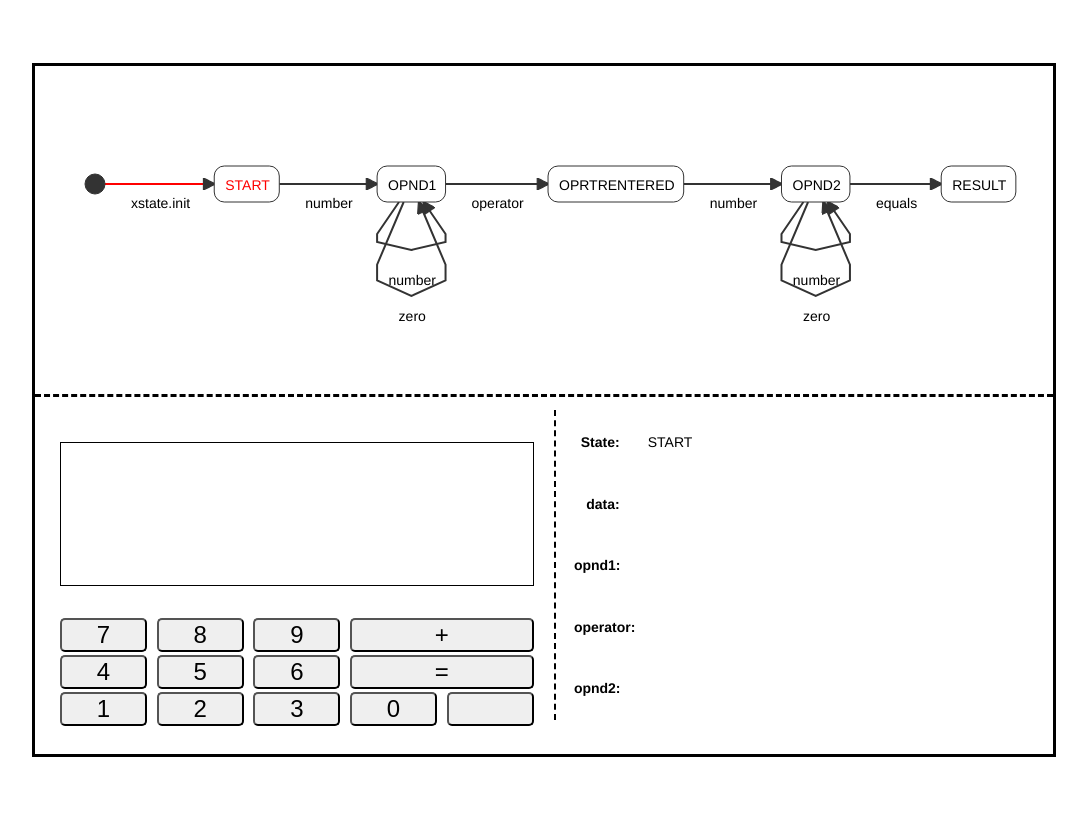
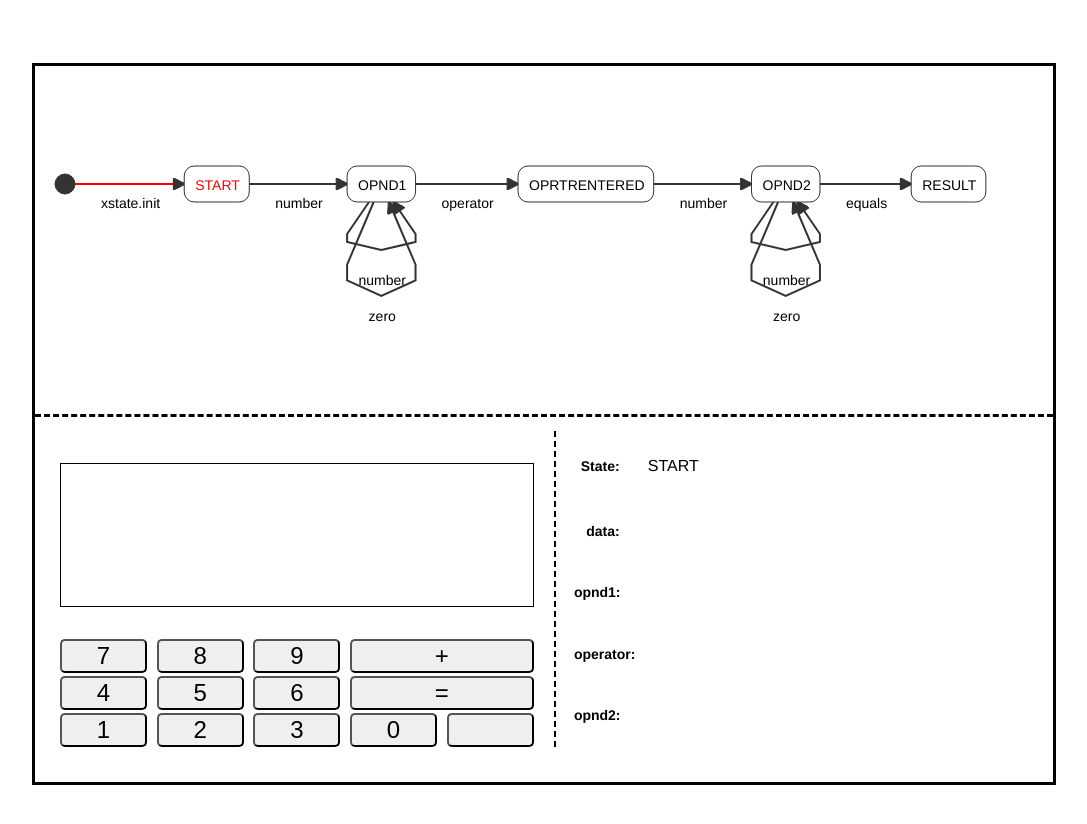
Before and after one commit to diegoperezm/simple-machine-config-xstate, a website: page examples/browser/calcAdditionZero/index.html in a window 1280 px wide. Shown: the whole page, without its empty margins (96-1183 px from the left). Drawn offline with Linux system fonts and the light colour scheme.

Commit message:
Fix style of HTML

```diff
--- a/examples/browser/calcAdditionZero/css/style.css
+++ b/examples/browser/calcAdditionZero/css/style.css
@@ -87,6 +87,7 @@ th {
 }
 
 td {
+ font-size:   1rem;
  padding-left: 8%;
  width: 80%;
 }
--- a/examples/browser/calcAdditionZero/index.html
+++ b/examples/browser/calcAdditionZero/index.html
@@ -11,7 +11,7 @@
 <body>
     <div class="container">
       <div class="content">
-           <svg width="100%"  class="graph"><g transform="translate(50,100)"/></svg>
+           <svg width="100%"  class="graph"><g transform="translate(20,100)"/></svg>
            <div class="calc">
             <p id="display" class="calc__display"></p>
             <div class="calc__keys">
@@ -256,7 +256,7 @@ context:
    render(inner, g);
 
 
-  var initialScale = 1.2;
+  var initialScale = 2;
   svg.attr('height', g.graph().height * initialScale + 40);
 
 
```
